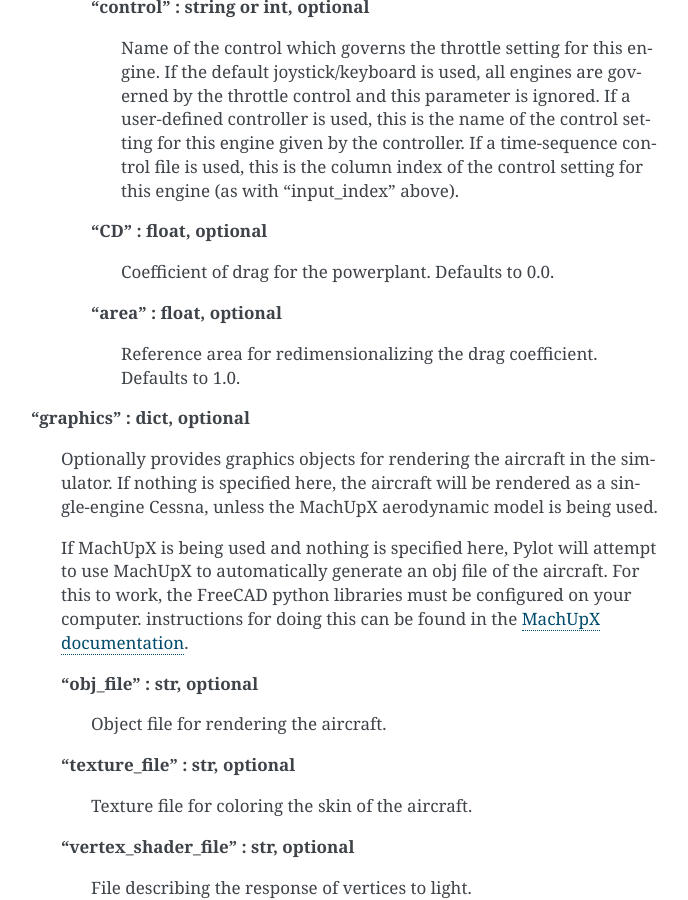
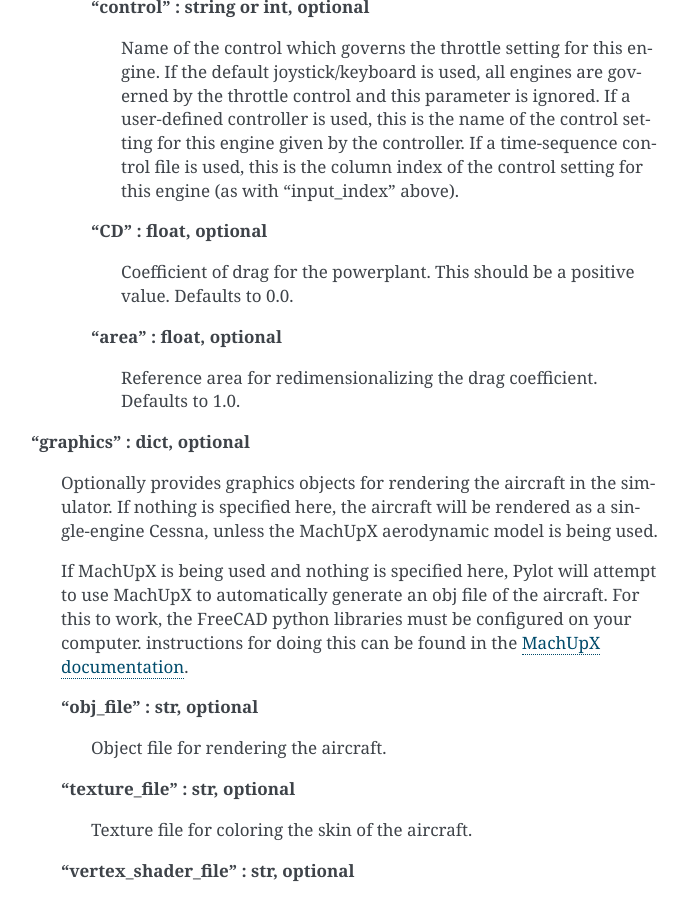
Before and after one commit to usuaero/Pylot, a Sphinx documentation site: the page built from docs/source/creating_input_files.md, in a window 1280 px wide and 900 px high, scrolled down 10552 px. Shown: the whole window, without its empty margins (419-1107 px from the left). Built offline with Sphinx 7.4.7, drawn with Linux system fonts in a browser that asks for light colours.

Commit message:
Updated docs.

```diff
--- a/docs/source/creating_input_files.md
+++ b/docs/source/creating_input_files.md
@@ -276,7 +276,7 @@ Describes an aircraft. The aerodynamics of the aircraft may be determined in one
 >>>>Name of the control which governs the throttle setting for this engine. If the default joystick/keyboard is used, all engines are governed by the throttle control and this parameter is ignored. If a user-defined controller is used, this is the name of the control setting for this engine given by the controller. If a time-sequence control file is used, this is the column index of the control setting for this engine (as with "input_index" above).
 >>>
 >>>**"CD" : float, optional**
->>>>Coefficient of drag for the powerplant. Defaults to 0.0.
+>>>>Coefficient of drag for the powerplant. This should be a positive value. Defaults to 0.0.
 >>>
 >>>**"area" : float, optional**
 >>>>Reference area for redimensionalizing the drag coefficient. Defaults to 1.0.
```
Also changed, not shown: 1 other file.
